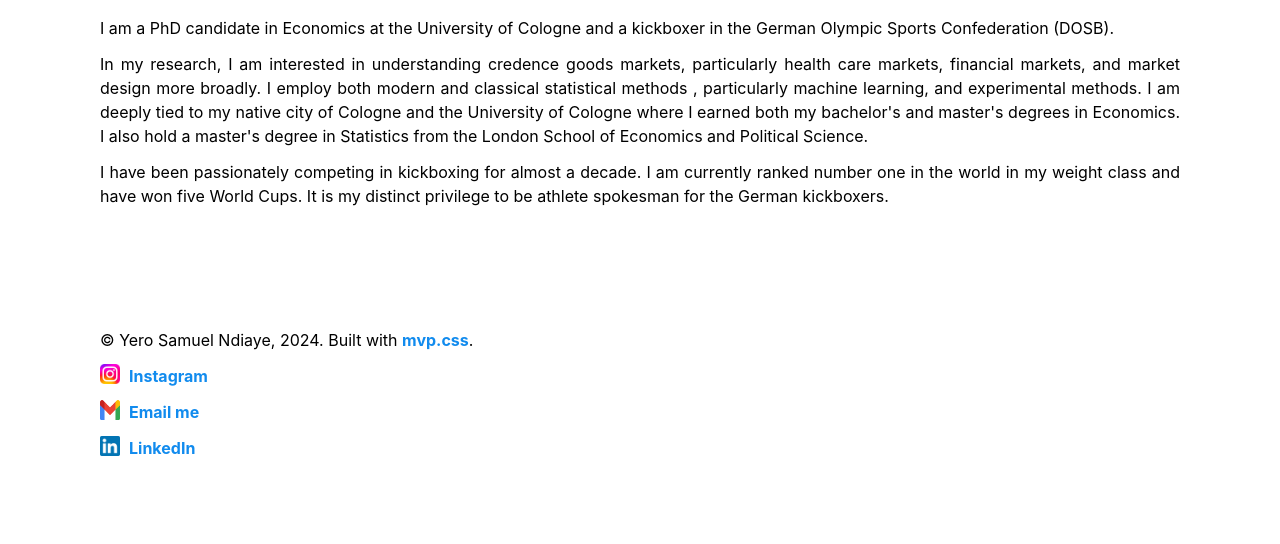
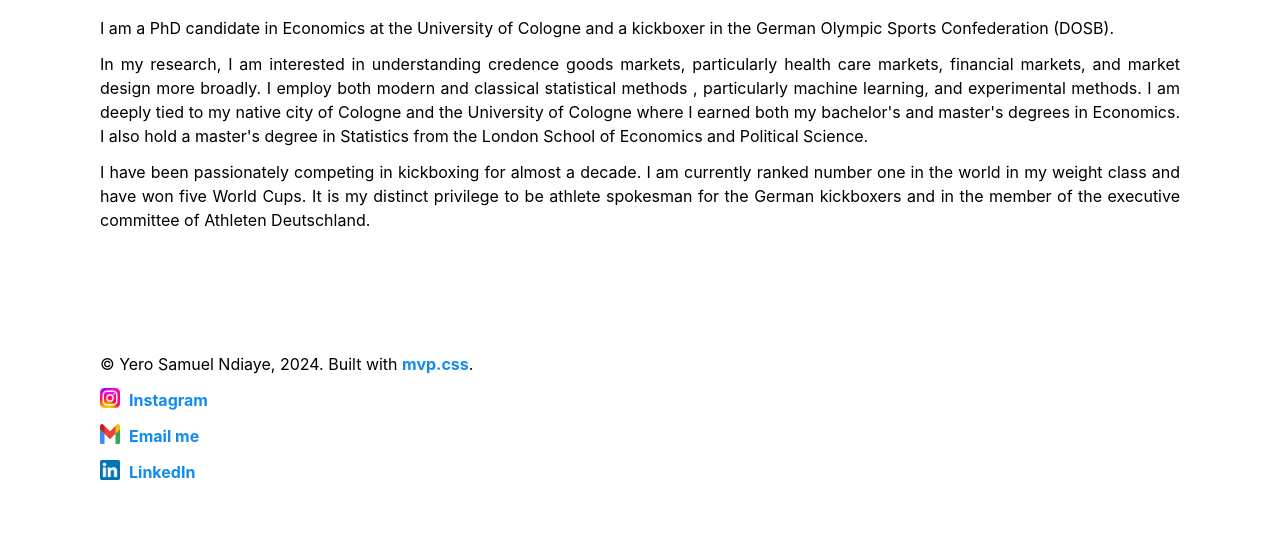
Before and after one commit to yerondiaye/yerondiaye.github.io, a Jekyll site: the page index.html, which Jekyll copies as it is, in a window 1280 px wide. Shown: the part 559-1103 px from the top of the page. Built offline with Jekyll 4.4.1, drawn with Linux system fonts in a browser that asks for light colours; before the commit the page ends 1079 px from its top, so only the background shows below that.

Commit message:
Update index.html

```diff
--- a/index.html
+++ b/index.html
@@ -38,7 +38,7 @@
 <p><b>Welcome!</b></p>
 <p align="justify">I am a PhD candidate in Economics at the University of Cologne and a kickboxer in the German Olympic Sports Confederation (DOSB).</p>
 <p align="justify"> In my research, I am interested in understanding credence goods markets, particularly health care markets, financial markets, and market design more broadly. I employ both modern and classical statistical methods , particularly machine learning, and experimental methods. I am deeply tied to my native city of Cologne and the University of Cologne where I earned both my bachelor's and master's degrees in Economics. I also hold a master's degree in Statistics from the London School of Economics and Political Science.</p>
-<p align="justify">I have been passionately competing in kickboxing for almost a decade. I am currently ranked number one in the world in my weight class and have won five World Cups. It is my distinct privilege to be athlete spokesman for the German kickboxers.</p>
+<p align="justify">I have been passionately competing in kickboxing for almost a decade. I am currently ranked number one in the world in my weight class and have won five World Cups. It is my distinct privilege to be athlete spokesman for the German kickboxers and in the member of the executive committee of Athleten Deutschland.</p>
         </main>
 
 
```
